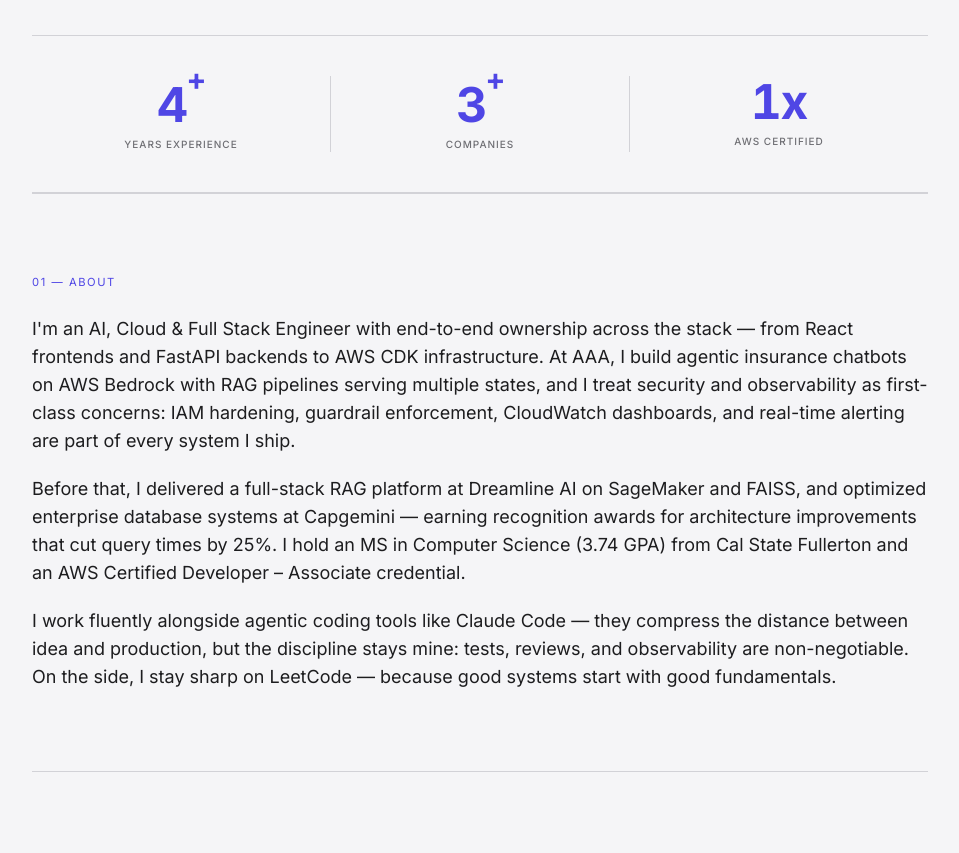
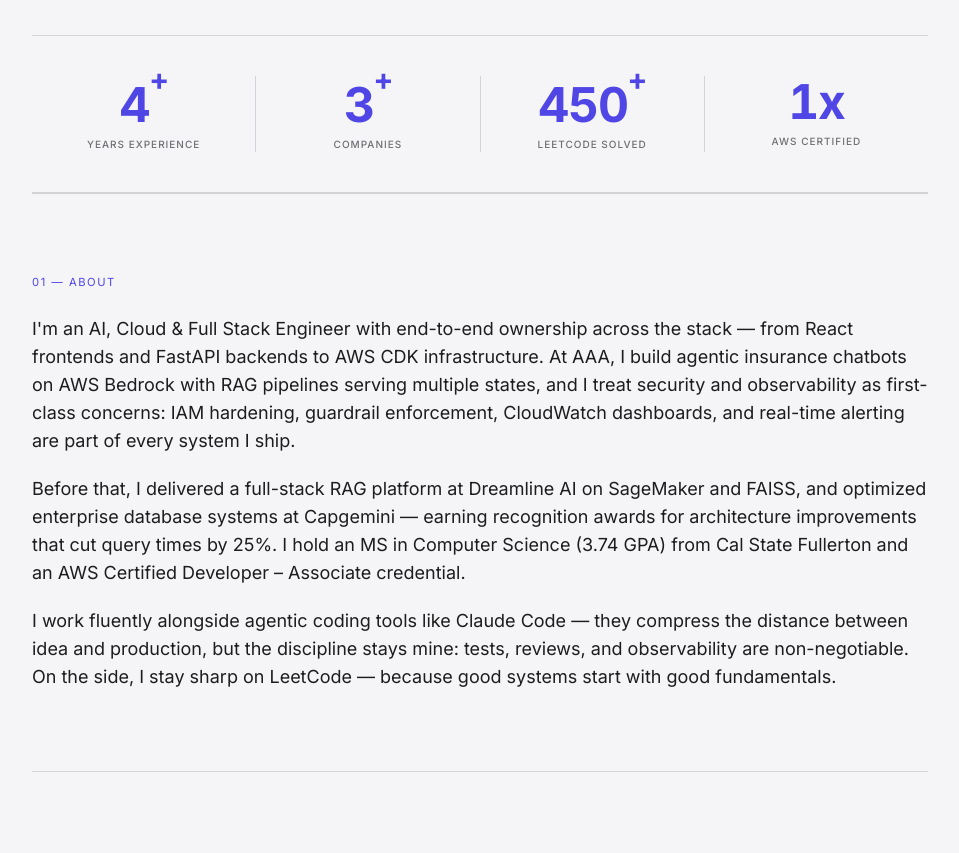
Before and after one commit to naikaj18/portfolio, a React (Vite) app: page / in a window 1280 px wide. Shown: the part 840-1693 px from the top of the page, without its empty margins (160-1119 px from the left). Built offline with nearby package versions, Linux system fonts and the light colour scheme.

Commit message:
feat: add LeetCode 450+ solved stat to Stats section

```diff
--- a/src/components/Stats.jsx
+++ b/src/components/Stats.jsx
@@ -5,6 +5,7 @@
 const STATS = [
   { value: 4, label: "Years Experience", superscript: "+" },
   { value: 3, label: "Companies", superscript: "+" },
+  { value: 450, label: "LeetCode Solved", superscript: "+" },
   { value: 1, label: "AWS Certified", suffix: "x" },
 ];
 
```
